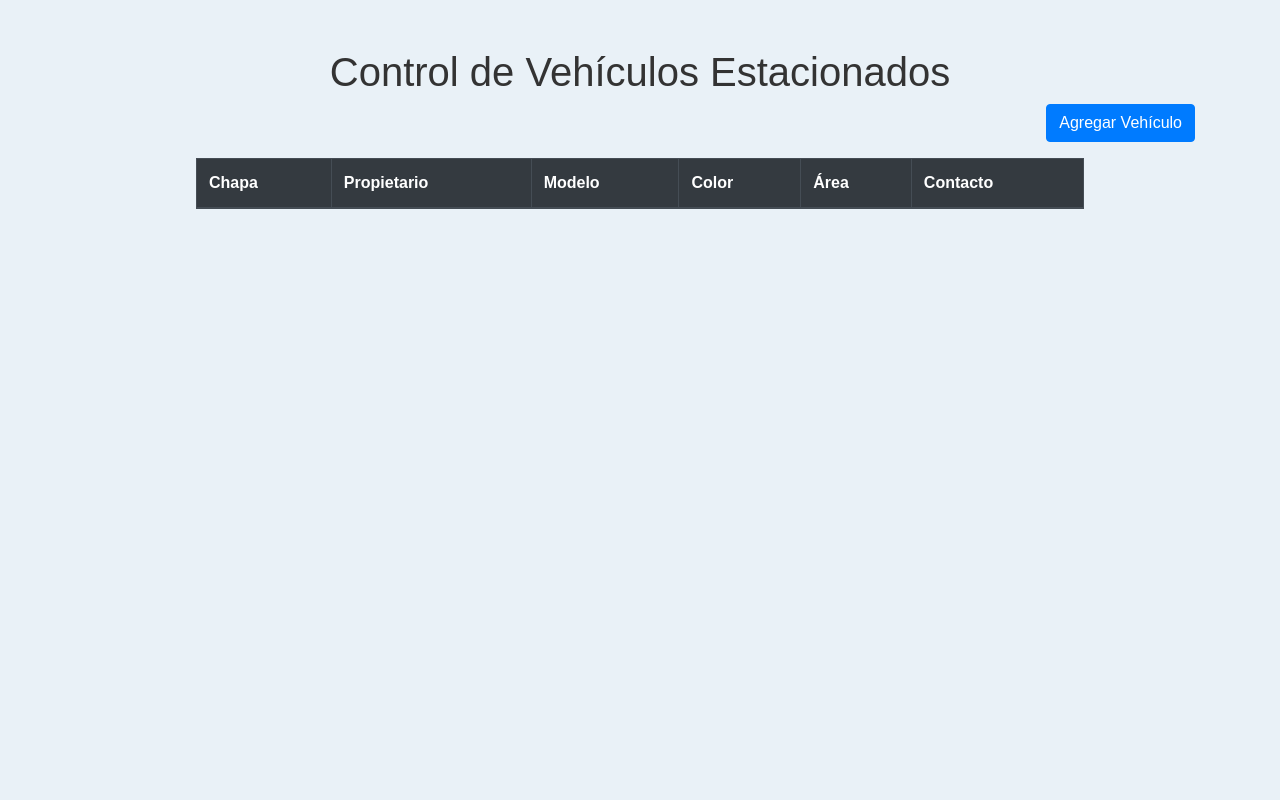
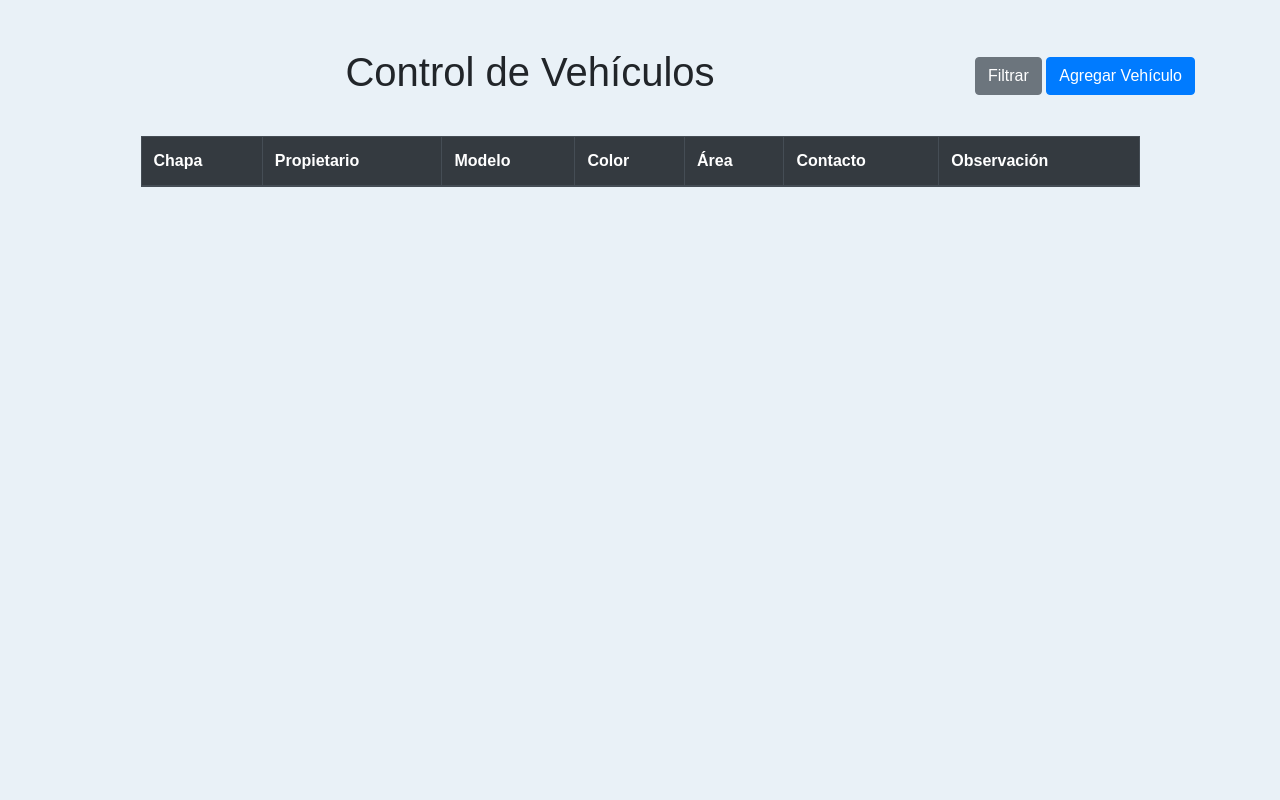
Before and after one commit to Marceeaax/RegistroVehiculos, a Flask app: page / in a window 1280 px wide. Run offline with Flask 3, Linux system fonts and the light colour scheme; lists and menus that the app fills with data are empty; some libraries are stand-ins or nearby versions.

Commit message:
completamente funcional

```diff
--- a/A_TENER_EN_CUENTA.TXT
+++ b/A_TENER_EN_CUENTA.TXT
@@ -1,4 +1,5 @@
 """
 - Definir bien los campos posible de area, que solamente sea un campo desplegable
 - En el HTML colocar Marca de Vehiculo
+- Acentos, no debe de interferir a la hora de filtrar
 """
--- a/app.py
+++ b/app.py
@@ -10,17 +10,36 @@ db = SQLAlchemy(app)
 class Vehiculo(db.Model):
     id = db.Column(db.Integer, primary_key=True)
     chapa = db.Column(db.String(10), nullable=False, unique=True)
-    propietario = db.Column(db.String(50), nullable=False)
-    modelo = db.Column(db.String(50), nullable=False)
-    color = db.Column(db.String(20), nullable=False)
-    area = db.Column(db.String(50), nullable=False)
+    propietario = db.Column(db.String(30), nullable=False)
+    modelo = db.Column(db.String(20), nullable=False)
+    color = db.Column(db.String(10), nullable=False)
+    area = db.Column(db.String(15), nullable=False)
     contacto = db.Column(db.String(15), nullable=False)
+    observacion = db.Column(db.String(30), nullable=True)
 
 @app.route('/')
 @app.route('/<int:page>')
 def index(page=1):
-    per_page = 10
-    vehiculos = Vehiculo.query.paginate(page=page, per_page=per_page, error_out=False)
+    per_page = 7
+    filters = []
+    chapa = request.args.get('chapa')
+    propietario = request.args.get('propietario')
+    modelo = request.args.get('modelo')
+    color = request.args.get('color')
+    area = request.args.get('area')
+
+    if chapa:
+        filters.append(Vehiculo.chapa.like(f'%{chapa}%'))
+    if propietario:
+        filters.append(Vehiculo.propietario.like(f'%{propietario}%'))
+    if modelo:
+        filters.append(Vehiculo.modelo.like(f'%{modelo}%'))
+    if color:
+        filters.append(Vehiculo.color.like(f'%{color}%'))
+    if area:
+        filters.append(Vehiculo.area.like(f'%{area}%'))
+
+    vehiculos = Vehiculo.query.filter(*filters).paginate(page=page, per_page=per_page, error_out=False)
     total_pages = vehiculos.pages
     return render_template('index.html', vehiculos=vehiculos.items, pages=range(1, total_pages + 1), current_page=page)
 
@@ -32,7 +51,8 @@ def agregar():
     color = request.form['color']
     area = request.form['area']
     contacto = request.form['contacto']
-    nuevo_vehiculo = Vehiculo(chapa=chapa, propietario=propietario, modelo=modelo, color=color, area=area, contacto=contacto)
+    observacion = request.form['observacion']
+    nuevo_vehiculo = Vehiculo(chapa=chapa, propietario=propietario, modelo=modelo, color=color, area=area, contacto=contacto, observacion=observacion)
     db.session.add(nuevo_vehiculo)
     db.session.commit()
     return jsonify(success=True)
@@ -40,7 +60,7 @@ def agregar():
 @app.route('/vehiculo/<int:id>', methods=['GET'])
 def obtener_vehiculo(id):
     vehiculo = Vehiculo.query.get_or_404(id)
-    return jsonify(id=vehiculo.id, chapa=vehiculo.chapa, propietario=vehiculo.propietario, modelo=vehiculo.modelo, color=vehiculo.color, area=vehiculo.area, contacto=vehiculo.contacto)
+    return jsonify(id=vehiculo.id, chapa=vehiculo.chapa, propietario=vehiculo.propietario, modelo=vehiculo.modelo, color=vehiculo.color, area=vehiculo.area, contacto=vehiculo.contacto, observacion=vehiculo.observacion)
 
 @app.route('/editar/<int:id>', methods=['POST'])
 def editar(id):
@@ -51,6 +71,7 @@ def editar(id):
     vehiculo.color = request.form['color']
     vehiculo.area = request.form['area']
     vehiculo.contacto = request.form['contacto']
+    vehiculo.observacion = request.form['observacion']
     db.session.commit()
     return jsonify(success=True)
 
--- a/static/css/styles.css
+++ b/static/css/styles.css
@@ -1,15 +1,18 @@
 body {
     background-color: #e9f1f7;
     font-family: Arial, sans-serif;
+    display: flex;
+    flex-direction: column;
+    min-height: 100vh;
 }
 
-h1 {
-    color: #333;
+.container {
+    flex: 1;
 }
 
 .table-responsive {
     margin: 0 auto;
-    width: 80%;
+    width: 90%;
 }
 
 .table-hover tbody tr:hover {
@@ -18,6 +21,15 @@ h1 {
 
 .table-hover tbody tr {
     cursor: pointer;
+}
+
+.pagination-container {
+    display: flex;
+    justify-content: right;
+}
+
+.pagination {
+    margin: 20px 0;
 }
 
 .pagination .page-link.active {
@@ -42,3 +54,26 @@ h1 {
 .modal-header, .modal-footer {
     border: none;
 }
+
+#filters {
+    display: flex;
+    justify-content: space-between;
+    margin-bottom: 1rem;
+    opacity: 0;
+    height: 0;
+    overflow: hidden;
+    transition: all 0.3s ease;
+}
+
+#filters.show {
+    opacity: 1;
+    height: auto;
+}
+
+.fixed-bottom {
+    bottom: 0;
+    width: 100%;
+    background-color: #f8f9fa;
+    padding: 10px 0;
+    z-index: 1030;
+}
--- a/templates/index.html
+++ b/templates/index.html
@@ -3,17 +3,30 @@
 <head>
     <meta charset="UTF-8">
     <meta name="viewport" content="width=device-width, initial-scale=1.0">
-    <title>Control de Estacionamiento</title>
+    <title>Control de Vehículos</title>
     <link rel="stylesheet" href="https://stackpath.bootstrapcdn.com/bootstrap/4.5.2/css/bootstrap.min.css">
     <link rel="stylesheet" href="{{ url_for('static', filename='css/styles.css') }}">
     <script src="https://cdn.jsdelivr.net/npm/sweetalert2@10"></script>
 </head>
 <body>
     <div class="container mt-5">
-        <h1 class="text-center">Control de Vehículos Estacionados</h1>
-        <div class="text-right mb-3">
-            <button class="btn btn-primary" data-toggle="modal" data-target="#agregarModal">Agregar Vehículo</button>
+        <div class="d-flex justify-content-between align-items-center mb-3">
+            <h1 class="text-center mx-auto">Control de Vehículos</h1>
+            <div>
+                <button class="btn btn-secondary" id="toggleFilter">Filtrar</button>
+                <button class="btn btn-primary" data-toggle="modal" data-target="#agregarModal">Agregar Vehículo</button>
+            </div>
         </div>
+
+        <!-- Filtros -->
+        <div id="filters">
+            <input type="text" id="filter-chapa" class="form-control mr-2" placeholder="Filtrar por chapa">
+            <input type="text" id="filter-propietario" class="form-control mr-2" placeholder="Filtrar por propietario">
+            <input type="text" id="filter-modelo" class="form-control mr-2" placeholder="Filtrar por modelo">
+            <input type="text" id="filter-color" class="form-control mr-2" placeholder="Filtrar por color">
+            <input type="text" id="filter-area" class="form-control" placeholder="Filtrar por área">
+        </div>
+
         <div class="table-responsive">
             <table class="table table-hover table-bordered rounded">
                 <thead class="thead-dark">
@@ -24,9 +37,10 @@
                         <th>Color</th>
                         <th>Área</th>
                         <th>Contacto</th>
+                        <th>Observación</th>
                     </tr>
                 </thead>
-                <tbody>
+                <tbody id="vehiculos-table">
                     {% for vehiculo in vehiculos %}
                         <tr data-toggle="modal" data-target="#editarModal" data-id="{{ vehiculo.id }}">
                             <td>{{ vehiculo.chapa }}</td>
@@ -35,15 +49,18 @@
                             <td>{{ vehiculo.color }}</td>
                             <td>{{ vehiculo.area }}</td>
                             <td>{{ vehiculo.contacto }}</td>
+                            <td>{{ vehiculo.observacion or '' }}</td>
                         </tr>
                     {% endfor %}
                 </tbody>
             </table>
         </div>
-        <div class="pagination justify-content-end">
-            {% for page_num in pages %}
-                <a href="{{ url_for('index', page=page_num) }}" class="page-link {% if page_num == current_page %}active{% endif %}">{{ page_num }}</a>
-            {% endfor %}
+        <div class="pagination-container">
+            <div class="pagination justify-content-end">
+                {% for page_num in pages %}
+                    <a href="{{ url_for('index', page=page_num) }}" class="page-link {% if page_num == current_page %}active{% endif %}">{{ page_num }}</a>
+                {% endfor %}
+            </div>
         </div>
     </div>
 
@@ -68,31 +85,37 @@
                         <div class="form-group row">
                             <label for="propietario" class="col-sm-3 col-form-label">Propietario</label>
                             <div class="col-sm-9">
-                                <input type="text" class="form-control" id="propietario" name="propietario" required>
+                                <input type="text" class="form-control" id="propietario" name="propietario" pattern="[A-Za-z\s]+" title="Solo letras">
                             </div>
                         </div>
                         <div class="form-group row">
                             <label for="modelo" class="col-sm-3 col-form-label">Modelo</label>
                             <div class="col-sm-9">
-                                <input type="text" class="form-control" id="modelo" name="modelo" required>
+                                <input type="text" class="form-control capitalize" id="modelo" name="modelo">
                             </div>
                         </div>
                         <div class="form-group row">
                             <label for="color" class="col-sm-3 col-form-label">Color</label>
                             <div class="col-sm-9">
-                                <input type="text" class="form-control" id="color" name="color" required>
+                                <input type="text" class="form-control capitalize" id="color" name="color">
                             </div>
                         </div>
                         <div class="form-group row">
                             <label for="area" class="col-sm-3 col-form-label">Área</label>
                             <div class="col-sm-9">
-                                <input type="text" class="form-control" id="area" name="area" required>
+                                <input type="text" class="form-control capitalize" id="area" name="area" required>
                             </div>
                         </div>
                         <div class="form-group row">
                             <label for="contacto" class="col-sm-3 col-form-label">Contacto</label>
                             <div class="col-sm-9">
-                                <input type="text" class="form-control" id="contacto" name="contacto" pattern="\d+" title="Solo números" required>
+                                <input type="text" class="form-control" id="contacto" name="contacto" pattern="\d+" title="Solo números">
+                            </div>
+                        </div>
+                        <div class="form-group row">
+                            <label for="observacion" class="col-sm-3 col-form-label">Observación</label>
+                            <div class="col-sm-9">
+                                <input type="text" class="form-control" id="observacion" name="observacion">
                             </div>
                         </div>
                     </div>
@@ -126,31 +149,37 @@
                         <div class="form-group row">
                             <label for="edit-propietario" class="col-sm-3 col-form-label">Propietario</label>
                             <div class="col-sm-9">
-                                <input type="text" class="form-control" id="edit-propietario" name="propietario" required>
+                                <input type="text" class="form-control" id="edit-propietario" name="propietario" pattern="[A-Za-z\s]+" title="Solo letras">
                             </div>
                         </div>
                         <div class="form-group row">
                             <label for="edit-modelo" class="col-sm-3 col-form-label">Modelo</label>
                             <div class="col-sm-9">
-                                <input type="text" class="form-control" id="edit-modelo" name="modelo" required>
+                                <input type="text" class="form-control capitalize" id="edit-modelo" name="modelo">
                             </div>
                         </div>
                         <div class="form-group row">
                             <label for="edit-color" class="col-sm-3 col-form-label">Color</label>
                             <div class="col-sm-9">
-                                <input type="text" class="form-control" id="edit-color" name="color" required>
+                                <input type="text" class="form-control capitalize" id="edit-color" pattern="[A-Za-z\s]+" title="Solo letras" name="color">
                             </div>
                         </div>
                         <div class="form-group row">
                             <label for="edit-area" class="col-sm-3 col-form-label">Área</label>
                             <div class="col-sm-9">
-                                <input type="text" class="form-control" id="edit-area" name="area" required>
+                                <input type="text" class="form-control capitalize" id="edit-area" name="area" required>
                             </div>
                         </div>
                         <div class="form-group row">
                             <label for="edit-contacto" class="col-sm-3 col-form-label">Contacto</label>
                             <div class="col-sm-9">
-                                <input type="text" class="form-control" id="edit-contacto" name="contacto" pattern="\d+" title="Solo números" required>
+                                <input type="text" class="form-control" id="edit-contacto" name="contacto" pattern="\d+" title="Solo números">
+                            </div>
+                        </div>
+                        <div class="form-group row">
+                            <label for="edit-observacion" class="col-sm-3 col-form-label">Observación</label>
+                            <div class="col-sm-9">
+                                <input type="text" class="form-control" id="edit-observacion" name="observacion">
                             </div>
                         </div>
                     </div>
@@ -163,12 +192,15 @@
         </div>
     </div>
 
-
     <script src="https://code.jquery.com/jquery-3.5.1.min.js"></script>
     <script src="https://cdn.jsdelivr.net/npm/@popperjs/core@2.5.3/dist/umd/popper.min.js"></script>
     <script src="https://stackpath.bootstrapcdn.com/bootstrap/4.5.2/js/bootstrap.min.js"></script>
     <script>
         $(document).ready(function() {
+            $('#toggleFilter').on('click', function() {
+                $('#filters').toggleClass('show');
+            });
+
             $('#agregarForm').on('submit', function(event) {
                 event.preventDefault();
                 $.ajax({
@@ -183,7 +215,7 @@
                                 title: 'Vehículo agregado',
                                 text: 'El vehículo ha sido agregado correctamente.',
                                 showConfirmButton: false,
-                                timer: 500
+                                timer: 1500
                             }).then(() => {
                                 location.reload();
                             });
@@ -215,6 +247,7 @@
                         $('#edit-color').val(data.color);
                         $('#edit-area').val(data.area);
                         $('#edit-contacto').val(data.contacto);
+                        $('#edit-observacion').val(data.observacion);
                     }
                 });
             });
@@ -300,6 +333,7 @@
                         $('#edit-color').val(data.color);
                         $('#edit-area').val(data.area);
                         $('#edit-contacto').val(data.contacto);
+                        $('#edit-observacion').val(data.observacion);
                     }
                 });
             });
@@ -311,6 +345,40 @@
             $('#contacto, #edit-contacto').on('input', function() {
                 this.value = this.value.replace(/[^0-9]/g, '');
             });
+
+            // Capitalize first letter of each word
+            $('.capitalize').on('input', function() {
+                var words = this.value.toLowerCase().split(' ');
+                for (var i = 0; i < words.length; i++) {
+                    words[i] = words[i].charAt(0).toUpperCase() + words[i].slice(1);
+                }
+                this.value = words.join(' ');
+            });
+
+            // Filtros
+            $('#filter-chapa, #filter-propietario, #filter-modelo, #filter-color, #filter-area').on('input', function() {
+                var chapa = $('#filter-chapa').val();
+                var propietario = $('#filter-propietario').val();
+                var modelo = $('#filter-modelo').val();
+                var color = $('#filter-color').val();
+                var area = $('#filter-area').val();
+
+                $.ajax({
+                    url: "{{ url_for('index') }}",
+                    method: 'GET',
+                    data: {
+                        chapa: chapa,
+                        propietario: propietario,
+                        modelo: modelo,
+                        color: color,
+                        area: area
+                    },
+                    success: function(data) {
+                        var newTable = $(data).find('#vehiculos-table').html();
+                        $('#vehiculos-table').html(newTable);
+                    }
+                });
+            });
         });
     </script>
 </body>
```
Also changed, not shown: vehiculos.json (+177 -126 lines).
